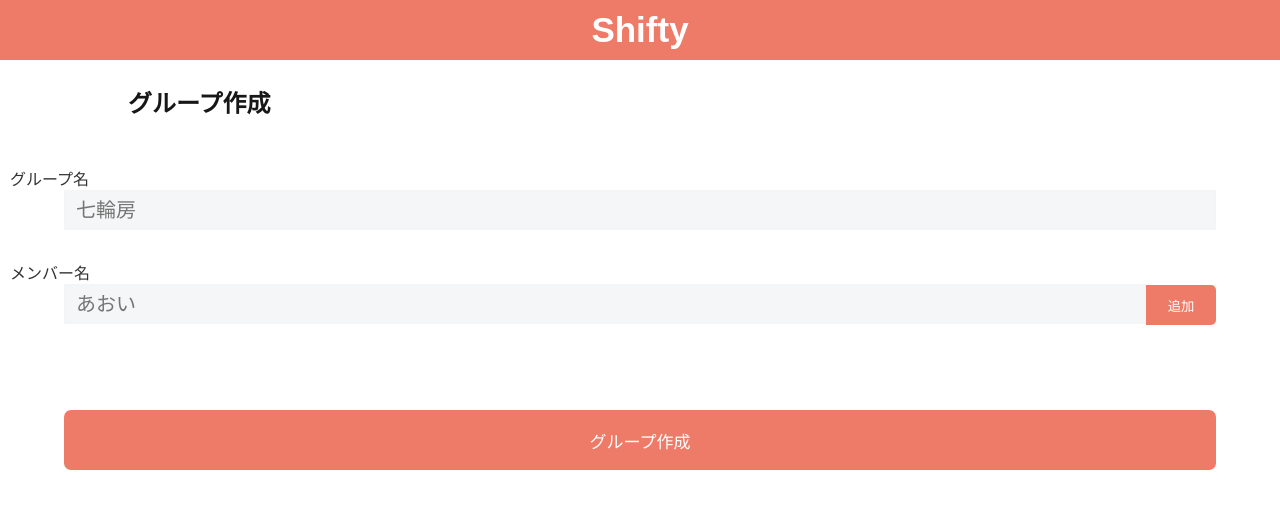
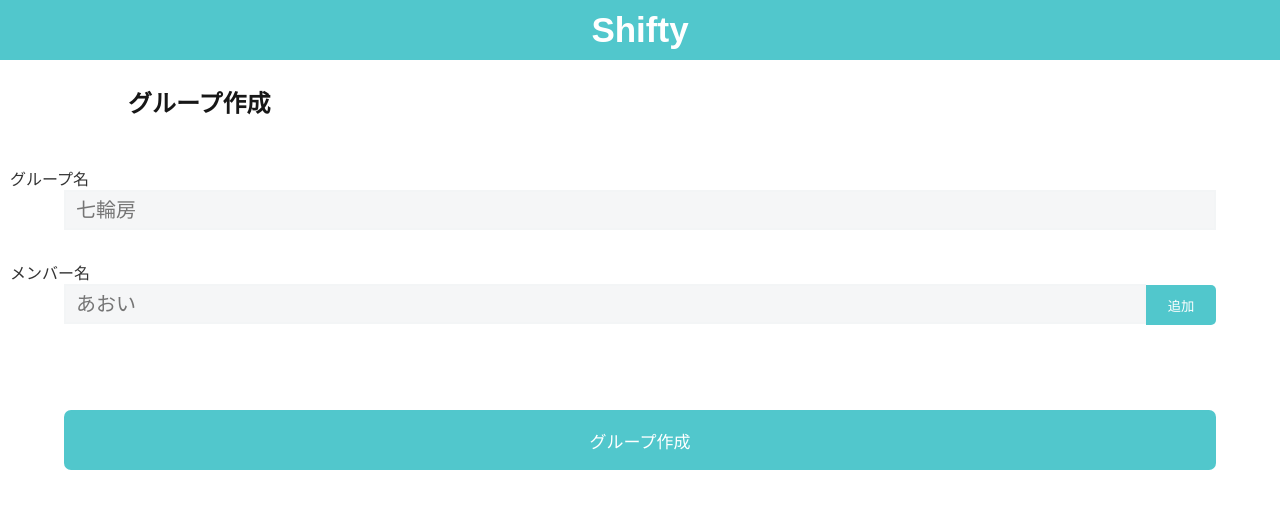
Before and after one commit to yuuri-dev/Shityj-app0507, a Next.js app: page /new in a window 1280 px wide. Shown: the top 508 px of the page. Built offline with nearby package versions, Linux system fonts and the light colour scheme.

Commit message:
色を変更しました。

```diff
--- a/src/components/Header/Header.module.css
+++ b/src/components/Header/Header.module.css
@@ -1,5 +1,5 @@
 .header {
-  background-color: rgba(238, 123, 103, 1);
+  background-color: #51C7CC;
 }
 
 .title {
--- a/src/pages/index.module.css
+++ b/src/pages/index.module.css
@@ -1,5 +1,5 @@
 .page {
-  background-color: rgba(238, 123, 103, 1);
+  background-color: #51C7CC;
   min-height: 100vh; /* 全体で画面の高さをカバー */
   display: flex;
   flex-direction: column;
@@ -26,7 +26,7 @@
   margin: 0 auto;
   background-color: white;
   border-radius: 20px;
-  color: rgba(238, 123, 103, 1);
+  color: #51C7CC;
 }
 .start {
   margin: auto;
--- a/src/pages/new.module.css
+++ b/src/pages/new.module.css
@@ -39,7 +39,7 @@
   border-top-right-radius: 5px;
   border-bottom-right-radius: 5px;
   color: #fff;
-  background-color: rgba(238, 123, 103, 1);
+  background-color: #51C7CC;
 }
 
 .createButton {
@@ -49,6 +49,6 @@
   border-radius: 7px;
   color: #fff;
   font-size: 17px;
-  background-color: rgba(238, 123, 103, 1);
+  background-color:#51C7CC;
   margin-top: 50px;
 }
```
